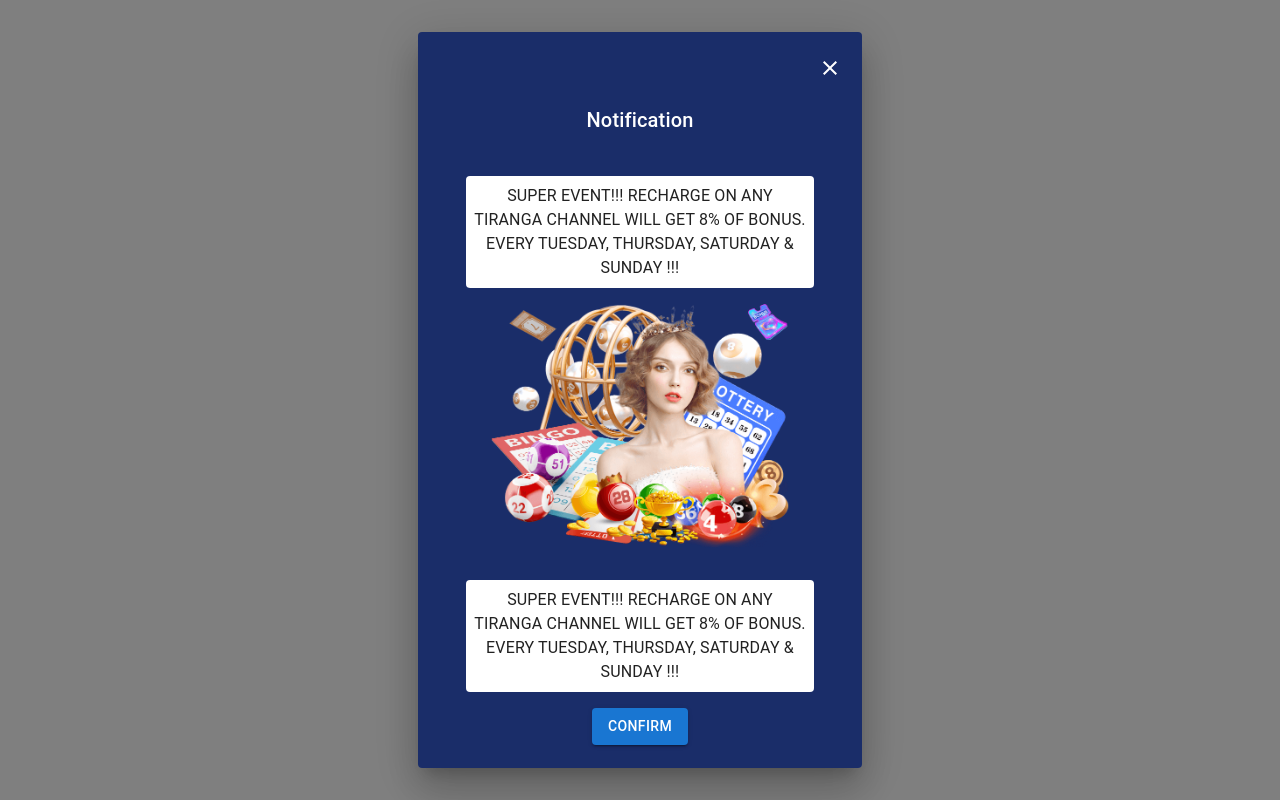
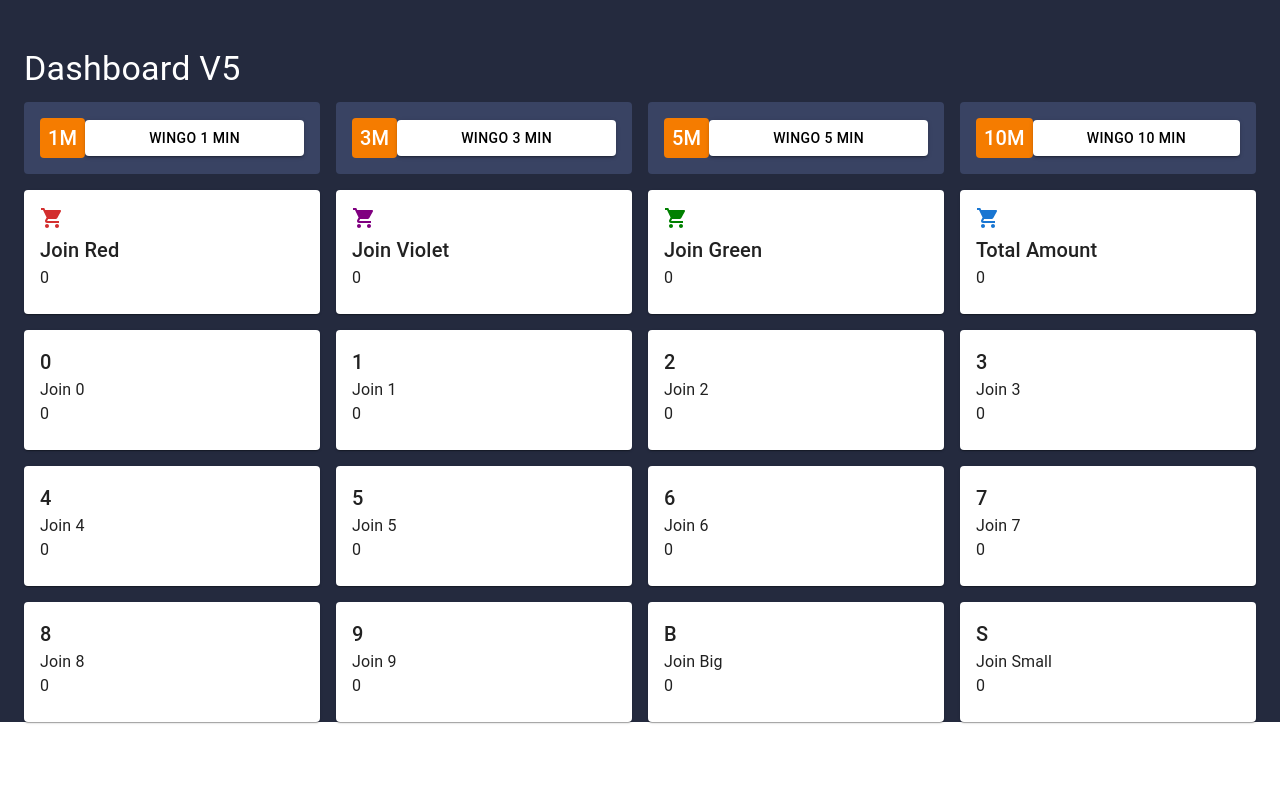
Before and after one commit to mondira06/Tiranga_Project, a React (Create React App) app: page / in a window 1280 px wide. Built offline with nearby package versions, Linux system fonts and the light colour scheme.

Commit message:
dashboard

```diff
--- a/package.json
+++ b/package.json
@@ -10,6 +10,7 @@
     "@testing-library/jest-dom": "^5.17.0",
     "@testing-library/react": "^13.4.0",
     "@testing-library/user-event": "^13.5.0",
+    "axios": "^1.7.2",
     "react": "^18.3.1",
     "react-dom": "^18.3.1",
     "react-router-dom": "^6.23.1",
--- a/src/App.js
+++ b/src/App.js
@@ -3,13 +3,15 @@
 import FirstDeposit from './Component2/FirstDeposit';
 import RandomPage from './Component2/RandomPage';
 import Notification from './Component3/Notification';
+import Dashboard from './Component4/Dashboard';
 
 function App() {
   return (
     <div className="App">
       {/* <LoadingPage/> */}
       {/* <FirstDeposit/> */}
-      <Notification/>
+      {/* <Notification/> */}
+      <Dashboard/>
       {/* <RandomPage/> */}
     </div>
   );
--- /dev/null
+++ b/src/Component4/Dashboard.js
@@ -0,0 +1,140 @@
+import React, { useState } from "react";
+import { Container, Grid, Card, CardContent, Typography, Button, Box, useMediaQuery, useTheme } from "@mui/material";
+import ShoppingCartIcon from "@mui/icons-material/ShoppingCart";
+
+const Dashboard = () => {
+  const items = [
+    { label: "1M", content: "WinGO 1 min" },
+    { label: "3M", content: "WinGO 3 min" },
+    { label: "5M", content: "WinGO 5 min" },
+    { label: "10M", content: "WinGO 10 min" },
+  ];
+
+  const [filteredItems, setFilteredItems] = useState([...items]);
+  const theme = useTheme();
+  const isSmallScreen = useMediaQuery(theme.breakpoints.down('sm'));
+
+  const filterItems = (label) => {
+    const filtered = items.filter(item => item.label === label);
+    setFilteredItems(filtered);
+  };
+
+  return (
+    <Container maxWidth="xl" sx={{ paddingTop: 6, backgroundColor: "#242a3e"}}>
+      <Typography variant="h4" sx={{ paddingBottom: 0, color: "white" }} gutterBottom>
+        Dashboard V5
+      </Typography>
+      <Grid container spacing={2}>
+        {items.map((item, index) => (
+          <Grid item xs={12} sm={6} md={4} lg={3} key={index}>
+            <Box
+              sx={{
+                display: 'flex',
+                flexDirection: isSmallScreen ? 'column' : 'initial',
+                alignItems: 'center',
+                backgroundColor: '#394363',
+                padding: 2,
+                borderRadius: 1,
+              }}
+            >
+              <Box
+                sx={{
+                  color: 'white',
+                  backgroundColor: '#f57c00',
+                  padding: '4px 8px',
+                  borderRadius: 1,
+                  marginBottom: isSmallScreen ? 1 : 0,
+                }}
+              >
+                <Typography variant="h6">{item.label}</Typography>
+              </Box>
+              <Button
+                variant="contained"
+                fullWidth
+                sx={{ backgroundColor: 'white', color: 'black' }}
+                onClick={() => filterItems(item.label)}
+              >
+                {item.content}
+              </Button>
+            </Box>
+          </Grid>
+        ))}
+
+        <Grid item xs={12} sm={6} md={4} lg={3}>
+          <Card>
+            <CardContent>
+              <ShoppingCartIcon color="error" />
+              <Typography variant="h6">Join Red</Typography>
+              <Typography>0</Typography>
+            </CardContent>
+          </Card>
+        </Grid>
+
+        <Grid item xs={12} sm={6} md={4} lg={3}>
+          <Card>
+            <CardContent>
+              <ShoppingCartIcon style={{ color: "purple" }} />
+              <Typography variant="h6">Join Violet</Typography>
+              <Typography>0</Typography>
+            </CardContent>
+          </Card>
+        </Grid>
+
+        <Grid item xs={12} sm={6} md={4} lg={3}>
+          <Card>
+            <CardContent>
+              <ShoppingCartIcon style={{ color: "green" }} />
+              <Typography variant="h6">Join Green</Typography>
+              <Typography>0</Typography>
+            </CardContent>
+          </Card>
+        </Grid>
+
+        <Grid item xs={12} sm={6} md={4} lg={3}>
+          <Card>
+            <CardContent>
+              <ShoppingCartIcon color="primary" />
+              <Typography variant="h6">Total Amount</Typography>
+              <Typography>0</Typography>
+            </CardContent>
+          </Card>
+        </Grid>
+
+        {[...Array(10).keys()].map((num) => (
+          <Grid item xs={12} sm={6} md={4} lg={3} key={num}>
+            <Card>
+              <CardContent>
+                <Typography variant="h6">{num}</Typography>
+                <Typography>Join {num}</Typography>
+                <Typography>0</Typography>
+              </CardContent>
+            </Card>
+          </Grid>
+        ))}
+
+        <Grid item xs={12} sm={6} md={4} lg={3}>
+          <Card>
+            <CardContent>
+              <Typography variant="h6">B</Typography>
+              <Typography>Join Big</Typography>
+              <Typography>0</Typography>
+            </CardContent>
+          </Card>
+        </Grid>
+
+        <Grid item xs={12} sm={6} md={4} lg={3}>
+          <Card>
+            <CardContent>
+              <Typography variant="h6">S</Typography>
+              <Typography>Join Small</Typography>
+              <Typography>0</Typography>
+            </CardContent>
+          </Card>
+        </Grid>
+
+      </Grid>
+    </Container>
+  );
+};
+
+export default Dashboard;
```
Also changed, not shown: 1 other file (tests, documents, lock files or other folders).
